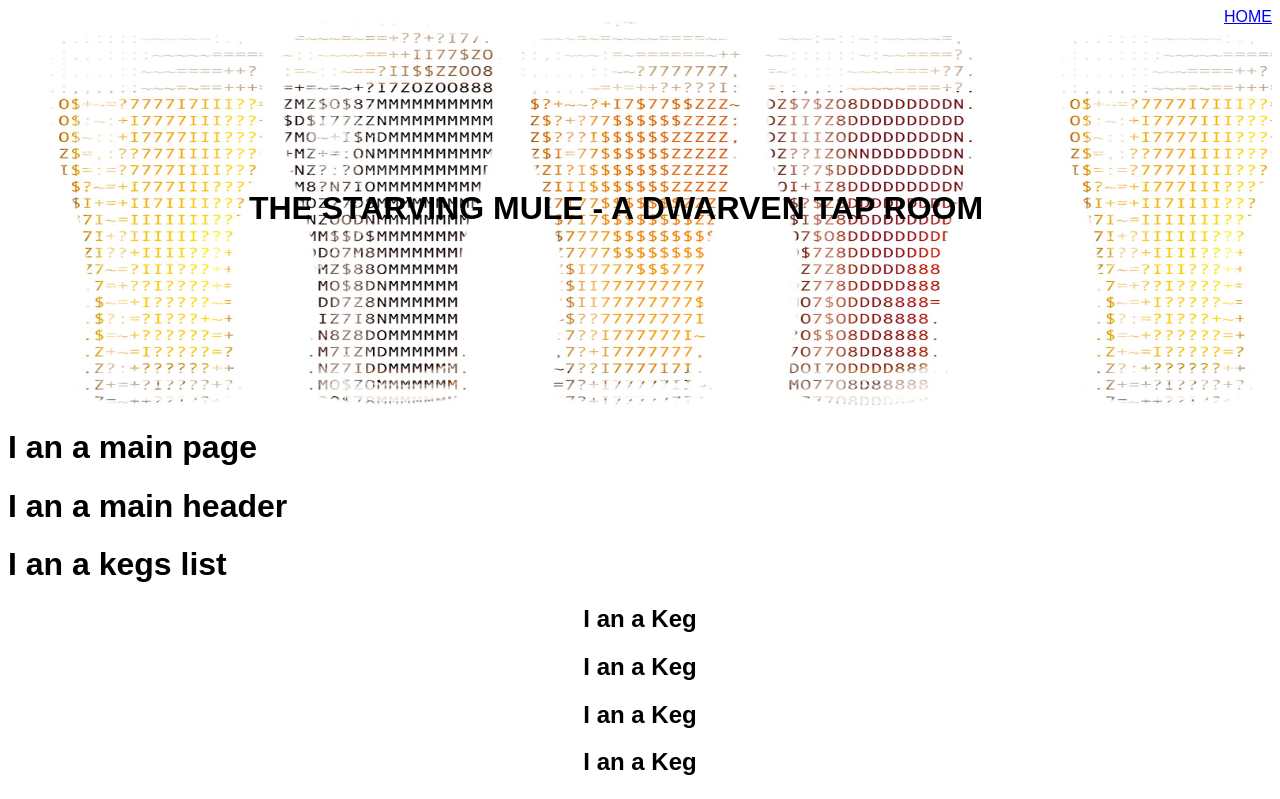
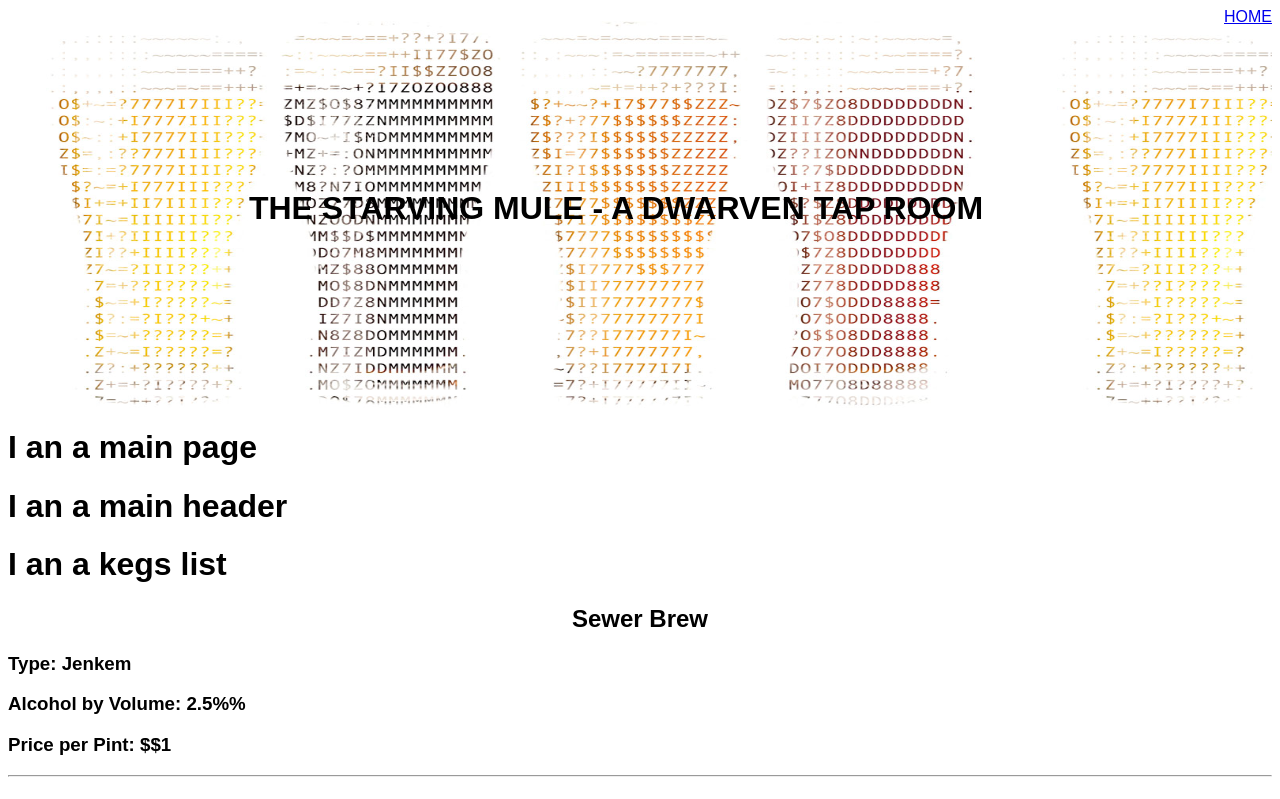
Before and after one commit to brnhensley/react-tap-room, a React app: page /#/ in a window 1280 px wide. Shown: the top 799 px of the page. Built offline with nearby package versions, Linux system fonts and the light colour scheme.

Commit message:
add keg  display info to loop

```diff
--- a/src/components/Keg.jsx
+++ b/src/components/Keg.jsx
@@ -1,13 +1,24 @@
 import React from 'react';
+import PropTypes from 'prop-types';
 
-function Keg() {
+function Keg(props) {
   return (
     <div>
-      <h2>I an a Keg</h2>
-
+      <h2>{props.name}</h2>
+      <h3>Type: {props.type} </h3>
+      <h3>Alcohol by Volume: {props.abv}% </h3>
+      <h3>Price per Pint: ${props.price} </h3>
+      <hr/>
     </div>
   );
 
 }
 
+Keg.PropTypes = {
+  name: PropTypes.string.isRequired,
+  type: PropTypes.string.isRequired,
+  abv: PropTypes.number.isRequired,
+  price: PropTypes.number.isRequired,
+};
+
 export default Keg;
```
